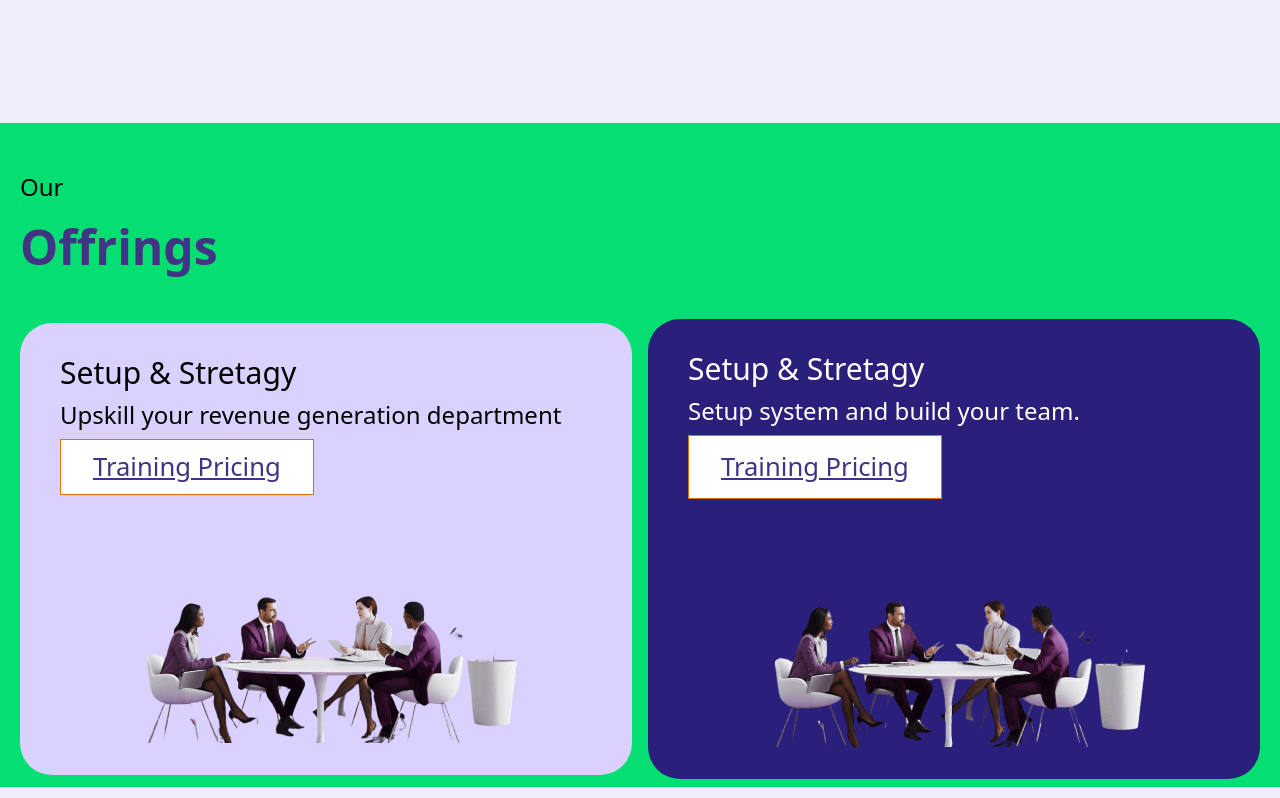
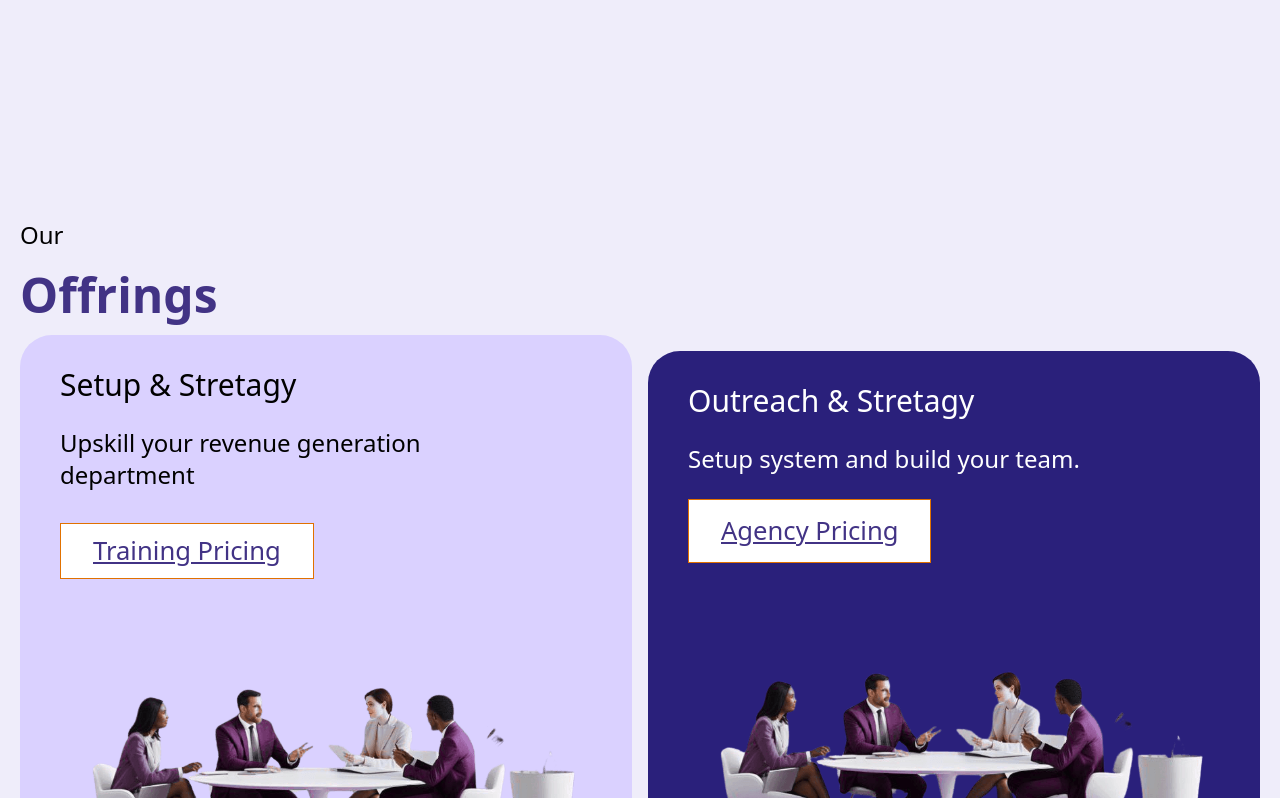
Before and after one commit to coder-Rishi05/cl_site, a React (Vite) app: page / in a window 1280 px wide. Shown: the part 502-1300 px from the top of the page. Built offline with nearby package versions, Linux system fonts and the light colour scheme.

Commit message:
completed skip page  responsiveness

```diff
--- a/src/pages/Offring.jsx
+++ b/src/pages/Offring.jsx
@@ -2,45 +2,45 @@ import React from "react";
 
 const Offring = () => {
   return (
-    <div className="w-full bg-green-400 px-5  ">
-      <div className="top md:pt-12">
+    <div className="w-full py-12 px-5  ">
+      <div className="top md:pt-12 ">
         <h2 className="text-2xl">Our</h2>
         <h1 className="text-4xl md:text-5xl mt-5 text-ubuntu font-bold text-[#423385]">
           Offrings
         </h1>
       </div>
-      <div className="boxes w-full  my-10  py-10 md:py-2  flex items-center flex-col gap-4  lg:flex-row">
-        <div className="left   rounded-4xl bg-[#DAD1FF]">
-          <div className="center flex flex-col gap-2   py-8  px-10  ">
+      <div className="boxes w-full myMD:my-2 myMD:flex-row  my-10  py-10 md:py-2  flex items-center flex-col gap-4  lg:flex-row">
+        <div className="left  rounded-4xl bg-[#DAD1FF]">
+          <div className="center flex flex-col gap-2 myMD:gap-6  py-8  px-10  ">
             <h1 className="text-3xl md:font-medium   font-bold">
               Setup & Stretagy
             </h1>
-            <h3 className="text-[1.6rem] md:text-2xl ">
+            <h3 className="text-[1.6rem] myMD:pr-8 md:text-2xl ">
               Upskill your revenue generation department
             </h3>
-            <button className="px-8 md:mx-auto md:ml-0  py-2 bg-white border-1 border-amber-600 text-[1.6rem] underline text-[#423385]">
+            <button className="px-8 md:mx-auto mt-2  md:ml-0  py-2 bg-white border-1 border-amber-600 text-[1.6rem] underline text-[#423385]">
               Training Pricing
             </button>
             <img
-              className=" object-fit object-cover"
+              className=" myMD:scale-[1.3] object-fit object-cover"
               src="./Images/bt-1.png"
               alt=""
             />
           </div>
         </div>
         <div className="right  rounded-4xl bg-[#2A207B]">
-          <div className="center flex   flex-col gap-2 py-8 px-10  ">
+          <div className="center flex   flex-col gap-2 myMD:gap-6 py-8 px-10  ">
             <h1 className="text-3xl md:font-medium text-white  font-bold">
-              Setup & Stretagy
+              Outreach & Stretagy
             </h1>
-            <h3 className="text-[1.6rem] md:text-2xl text-white ">
+            <h3 className="text-[1.6rem] md:text-2xl myMD:pr-8 text-white ">
               Setup system and build your team.
             </h3>
             <button className="px-8 py-3 md:mx-auto md:ml-0  bg-white border-1 border-amber-600 text-[1.6rem] underline text-[#423385]">
-              Training Pricing
+              Agency Pricing
             </button>
             <img
-              className=" object-fit object-cover"
+              className="myMD:scale-[1.3] object-fit object-cover"
               src="./Images/bt-1.png"
               alt=""
             />
```
